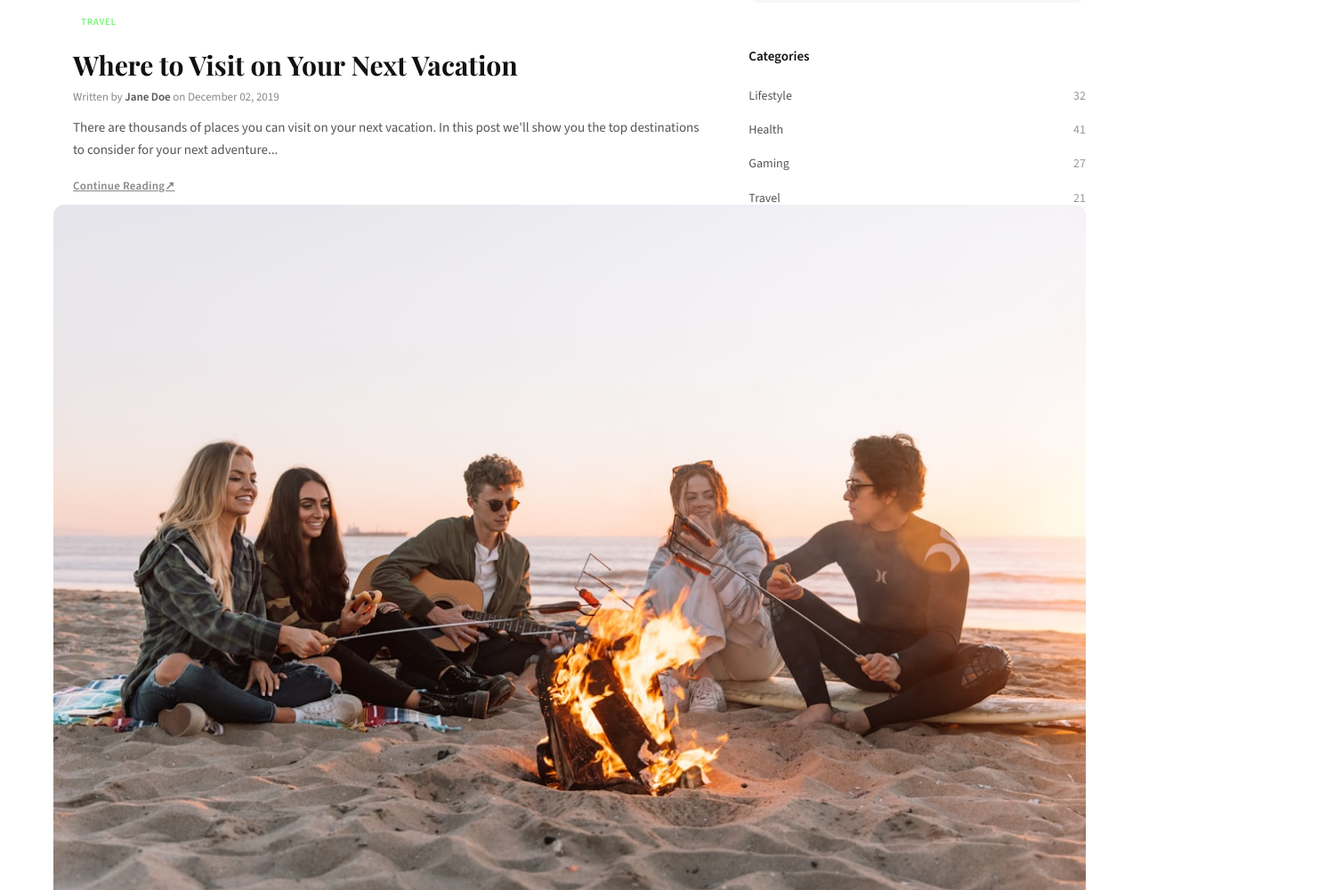
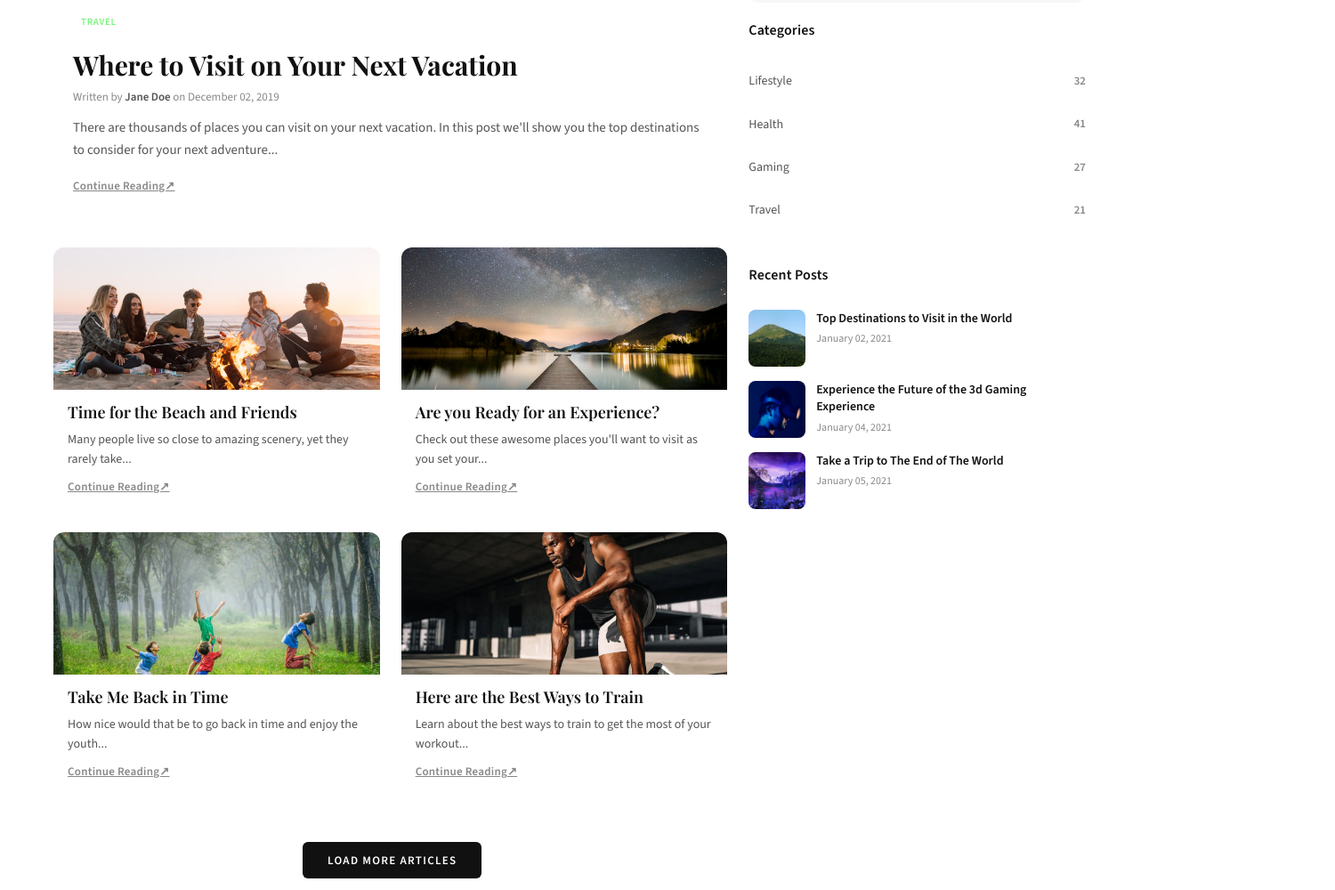
Before and after one commit to DarielJosue/tarea1-clon-web, a website: page src/index.html in a window 1280 px wide. Shown: the part 706-1706 px from the top of the page at 89% size, 1500 px wide, since content can reach past the window. Drawn offline with nearby package versions, Linux system fonts and the light colour scheme.

Commit message:
Implementa sección de sidebar con Recent Posts y estilos completos para publicaciones y layout inferior
- Se agrega componente de Recent Posts con estructura de imagen + información (título y fecha)
- Se implementa layout de sección de publicaciones con grid 2fr/1fr (posts + sidebar)
- Se desarrolla grid de tarjetas pequeñas en dos columnas para posts
- Se añaden estilos para tarjetas pequeñas (imagen, contenido, tipografía y espaciado)
- Se estructura y estiliza la barra lateral incluyendo categorías y publicaciones recientes
- Se incorporan efectos visuales como hover en títulos y zoom sutil en imágenes
- Se agrega botón 'Load More Articles' con estilos y comportamiento visual
- Se incluye media query básica para adaptación en tablet

```diff
--- a/src/css/global.css
+++ b/src/css/global.css
@@ -382,3 +382,220 @@
 .category-list__count {
   color: #999;
 }
+
+/* ================================================
+   SECCIÓN 3 — CUADRÍCULA DE PUBLICACIONES + BARRA LATERAL
+   ================================================ */
+.section-posts {
+  display: grid;
+  grid-template-columns: 2fr 1fr;
+  gap: var(--gap);
+  margin-top: 48px;
+  align-items: start;
+}
+
+/* Cuadrícula de publicaciones */
+.posts-grid {
+  display: grid;
+  grid-template-columns: repeat(2, 1fr);
+  gap: var(--gap);
+}
+
+/* Tarjeta pequeña */
+.card--small {
+  display: flex;
+  flex-direction: column;
+}
+
+.card__img-wrap--small {
+  width: 100%;
+  height: 160px;
+  flex-shrink: 0;
+  overflow: hidden;
+}
+
+.card--small .card__body {
+  padding: 14px 16px 16px;
+  flex: 1;
+  display: flex;
+  flex-direction: column;
+}
+
+.card__title--sm {
+  font-family: var(--font-serif);
+  font-size: 18px;
+  font-weight: 600;
+  color: var(--primary);
+  line-height: 1.25;
+  margin-bottom: 8px;
+}
+
+.card__excerpt--sm {
+  font-size: 14px;
+  color: var(--gray);
+  line-height: 1.6;
+  margin-bottom: 10px;
+  flex: 1;
+}
+
+/* ================================================
+   BARRA LATERAL
+   ================================================ */
+.sidebar {
+  display: flex;
+  flex-direction: column;
+  gap: 0;
+}
+
+.sidebar__widget {
+  margin-bottom: 36px;
+}
+
+.sidebar__widget-title {
+  font-family: var(--font-sans);
+  font-size: 16px;
+  font-weight: 700;
+  color: var(--primary);
+  letter-spacing: 0.01em;
+  margin-bottom: 16px;
+  padding-bottom: 10px;
+}
+
+/* Lista de categorías */
+.category-list {
+  display: flex;
+  flex-direction: column;
+  gap: 10px;
+}
+
+.category-list__item {
+  display: flex;
+  justify-content: space-between;
+  align-items: center;
+  font-size: 14px;
+  color: var(--gray);
+  cursor: pointer;
+  transition: color 0.2s;
+}
+
+.category-list__item:hover .category-list__name {
+  color: var(--primary);
+}
+
+.category-list__name {
+  font-weight: 400;
+}
+
+.category-list__count {
+  font-weight: 600;
+  color: var(--gray-light);
+  font-size: 13px;
+}
+
+/* Publicaciones recientes */
+.recent-post {
+  display: flex;
+  gap: 12px;
+  align-items: flex-start;
+  margin-bottom: 16px;
+}
+
+.recent-post:last-child {
+  margin-bottom: 0;
+}
+
+.recent-post__img {
+  width: 64px;
+  height: 64px;
+  min-width: 64px;
+  border-radius: 8px;
+  object-fit: cover;
+  object-position: center;
+}
+
+.recent-post__info {
+  display: flex;
+  flex-direction: column;
+  gap: 4px;
+}
+
+.recent-post__title {
+  font-family: var(--font-sans);
+  font-size: 14px;
+  font-weight: 600;
+  color: var(--primary);
+  line-height: 1.4;
+  cursor: pointer;
+  transition: color 0.2s;
+}
+
+.recent-post__title:hover {
+  color: var(--gray);
+}
+
+.recent-post__date {
+  font-size: 12px;
+  color: var(--gray-light);
+  font-weight: 400;
+}
+
+/* ================================================
+   BOTÓN DE PIE DE PÁGINA
+   ================================================ */
+.footer-btn {
+  position: relative;
+  left: 280px;
+  margin-top: 52px;
+}
+
+.btn-load {
+  padding: 12px 28px;
+  background: var(--primary);
+  color: var(--white);
+  font-family: var(--font-sans);
+  font-size: 13px;
+  font-weight: 700;
+  letter-spacing: 0.1em;
+  text-transform: uppercase;
+  border: none;
+  border-radius: 6px;
+  cursor: pointer;
+  transition: background 0.2s;
+}
+
+.btn-load:hover {
+  background: #333;
+}
+
+/* ================================================
+   ZOOM AL PASAR EL RATÓN POR LA IMAGEN (sutil)
+   ================================================ */
+.card__img-wrap img {
+  transition: transform 0.4s ease;
+}
+
+.card:hover .card__img-wrap img {
+  transform: scale(1.04);
+}
+
+/* ================================================
+   RESPONSIVE (tableta básica)
+   ================================================ */
+@media (max-width: 900px) {
+  .section-top {
+    grid-template-columns: 1fr;
+  }
+
+  .section-feature,
+  .section-posts {
+    grid-template-columns: 1fr;
+  }
+
+  .posts-grid {
+    grid-template-columns: 1fr;
+  }
+
+  .card--overlay {
+    height: 280px;
+  }
+}
--- a/src/index.html
+++ b/src/index.html
@@ -65,7 +65,7 @@
           </div>
         </article>
       </section>
-   <!-- ===== SECCIÓN 2: DESTACADO + NEWSLETTER ===== -->
+      <!-- ===== SECCIÓN 2: DESTACADO + NEWSLETTER ===== -->
       <section class="section-feature">
         <!-- Artículo grande -->
         <article class="card card--feature">
@@ -222,6 +222,59 @@
           </article>
         </div>
 
+        <!-- Sidebar -->
+        <aside class="sidebar">
+          <!-- Recent Posts -->
+          <div class="sidebar__widget">
+            <h4 class="sidebar__widget-title">Recent Posts</h4>
 
+            <div class="recent-post">
+              <img
+                src="assets/images/MONTCORBISON.jpg"
+                alt="Top Destinations to Visit in the World"
+                class="recent-post__img"
+              />
+              <div class="recent-post__info">
+                <p class="recent-post__title">
+                  Top Destinations to Visit in the World
+                </p>
+                <span class="recent-post__date">January 02, 2021</span>
+              </div>
+            </div>
+
+            <div class="recent-post">
+              <img
+                src="assets/images/metaverso.jpg"
+                alt="Experience the Future of the 3d Gaming Experience"
+                class="recent-post__img"
+              />
+              <div class="recent-post__info">
+                <p class="recent-post__title">
+                  Experience the Future of the 3d Gaming Experience
+                </p>
+                <span class="recent-post__date">January 04, 2021</span>
+              </div>
+            </div>
+
+            <div class="recent-post">
+              <img
+                src="assets/images/parque-yosemite.jpg"
+                alt="Take a Trip to The End of The World"
+                class="recent-post__img"
+              />
+              <div class="recent-post__info">
+                <p class="recent-post__title">
+                  Take a Trip to The End of The World
+                </p>
+                <span class="recent-post__date">January 05, 2021</span>
+              </div>
+            </div>
+          </div>
+        </aside>
+      </section>
+      <div class="footer-btn">
+        <button class="btn-load">LOAD MORE ARTICLES</button>
+      </div>
+    </div>
   </body>
 </html>
```
